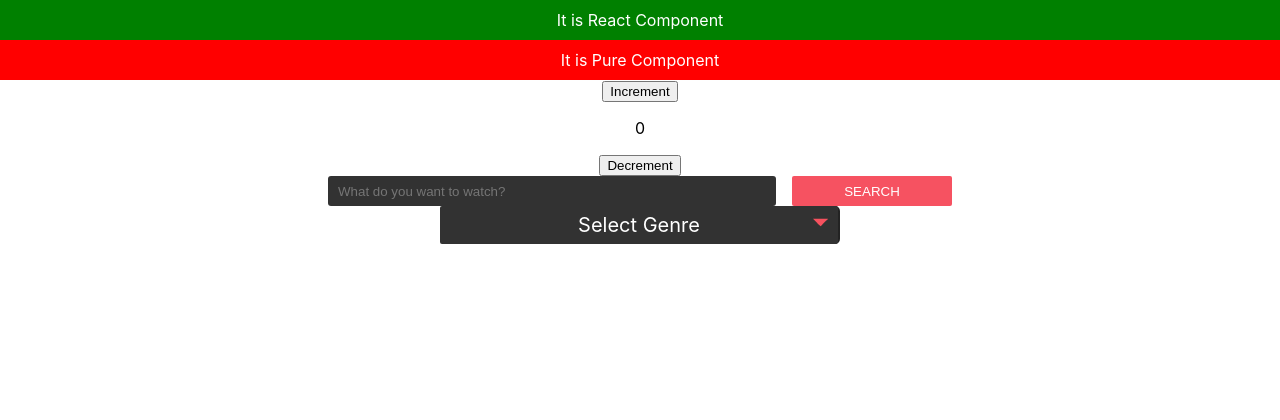
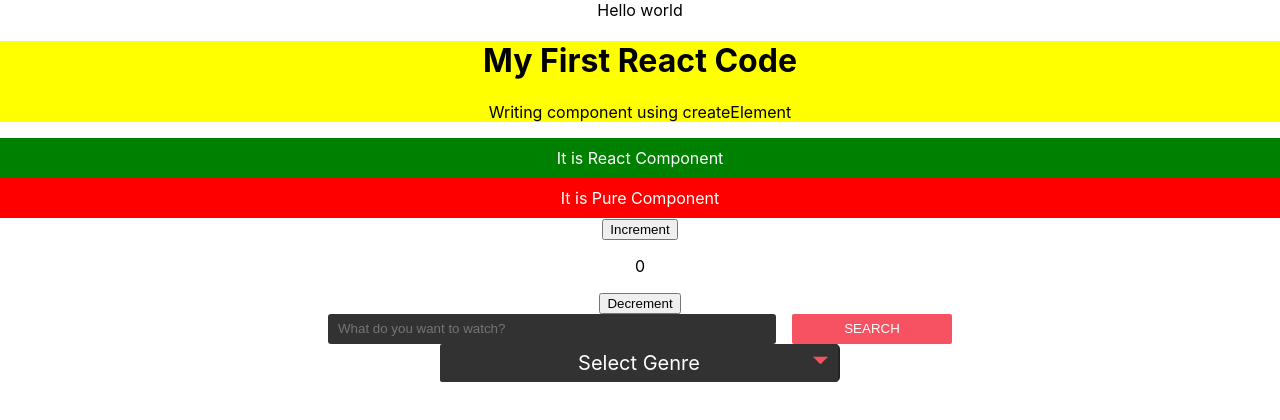
Before and after one commit to okhun/react-global-mentoring, a React (Create React App) app: page / in a window 1280 px wide. Shown: the top 420 px of the page. Built offline with nearby package versions, Linux system fonts and the light colour scheme.

Commit message:
React.createElement

```diff
--- a/src/App.js
+++ b/src/App.js
@@ -4,9 +4,12 @@ import PureComponent from "./Task1/PureComponent";
 import FunctionComponentCounter from "./Task1/FunctionComponentAndCounter";
 import SearchForm from "./Task1/SearchForm";
 import SelectGenre from "./Task1/SelectGenre";
+import reactCreateElement from "./Task1/React.CreateElement";
 function App() {
   return (
     <div className="App">
+      Hello world
+      {reactCreateElement}
       <ReactComponent />
       <PureComponent />
       <FunctionComponentCounter />
--- /dev/null
+++ b/src/Task1/React.CreateElement.js
@@ -0,0 +1,17 @@
+import React from "react";
+import ReactDOM from "react-dom";
+
+// Creating react element using createElement
+const title = React.createElement("h1", {}, "My First React Code");
+const paragraph = React.createElement(
+  "p",
+  {},
+  "Writing component using createElement"
+);
+const reactCreateElement = React.createElement(
+  "div",
+  { style: { backgroundColor: "yellow" } },
+  [title, paragraph]
+);
+
+export default reactCreateElement;
```
Also changed, not shown: src/index.js (+6 -7 lines).
